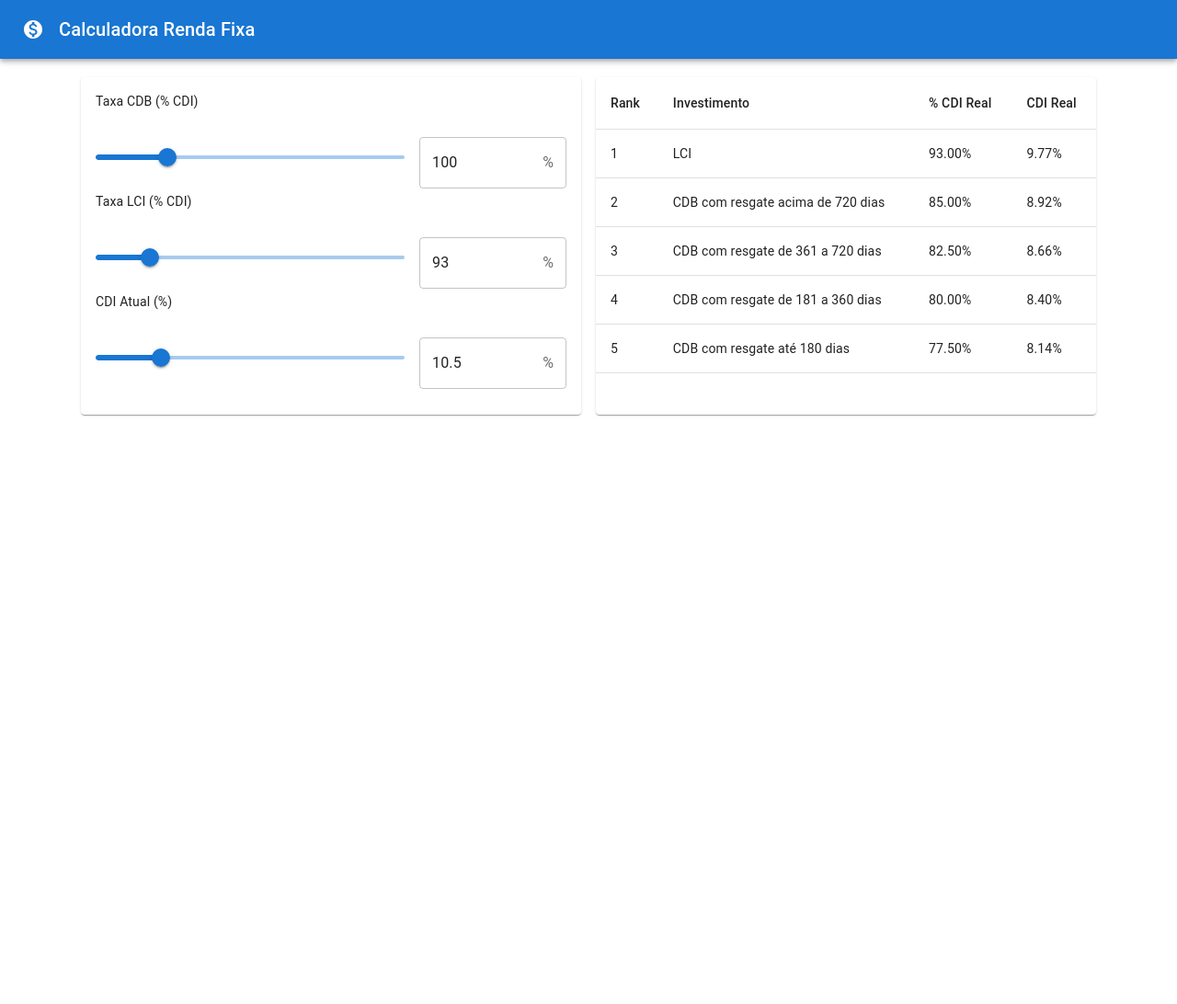
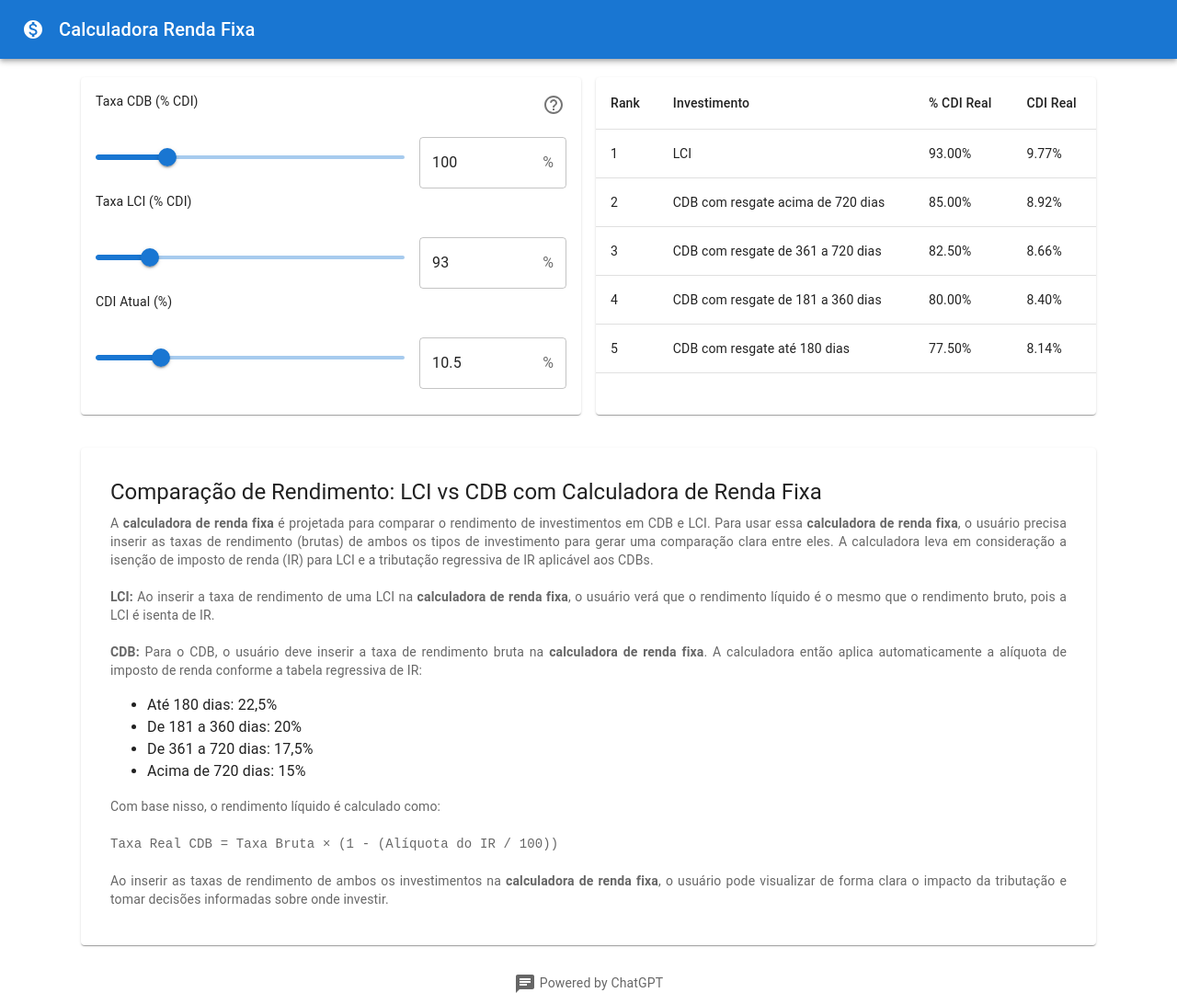
Before and after one commit to omarcovelho/calculadora-renda-fixa, a React (Vite) app: page / in a window 1280 px wide. Shown: the whole page at 92% size. Before the commit the page ends 800 px from the top, so only its background shows below. Built offline with nearby package versions, Linux system fonts and the light colour scheme.

Commit message:
add information and footer

```diff
--- a/package.json
+++ b/package.json
@@ -20,7 +20,9 @@
     "@mui/material": "^6.0.2",
     "react": "^18.3.1",
     "react-dom": "^18.3.1",
-    "react-ga4": "^2.1.0"
+    "react-ga4": "^2.1.0",
+    "semantic-ui-css": "^2.5.0",
+    "semantic-ui-react": "^2.1.5"
   },
   "devDependencies": {
     "@eslint/js": "^9.9.0",
--- a/src/App.jsx
+++ b/src/App.jsx
@@ -1,7 +1,8 @@
-import { Container, AppBar, Toolbar, Typography, CssBaseline, Button } from '@mui/material';
+import { Container, AppBar, Toolbar, Typography, CssBaseline, Button, Box } from '@mui/material';
 import MonetizationOnIcon from '@mui/icons-material/MonetizationOn';
 import Calculator from './components/Calculator';
 import ReactGA from 'react-ga4';
+import { Chat } from '@mui/icons-material';
 
 function App() {
 
@@ -23,6 +24,13 @@ function App() {
       <Container style={{ marginTop: 20 }}>
         <Calculator />
       </Container>
+
+      <Box sx={{ padding: '10px 0', textAlign: 'center', marginTop: '20px' }}>
+        <Typography variant="body2" color="text.secondary">
+          <Chat sx={{ verticalAlign: 'middle', marginRight: '4px' }} />
+          Powered by ChatGPT
+        </Typography>
+      </Box>
     </Container>
   );
 }
--- a/src/components/Calculator.jsx
+++ b/src/components/Calculator.jsx
@@ -1,4 +1,4 @@
-import React, { useState, useEffect } from 'react';
+import React, { useState, useEffect, useRef } from 'react';
 import {
   Grid,
   Card,
@@ -12,9 +12,13 @@ import {
   TableRow,
   Paper,
   Typography,
-  Container
+  Container,
+  Button,
+  Icon,
+  IconButton
 } from '@mui/material';
 import SliderWithInput from './SliderWithInput'; // Make sure the path is correct for importing the SliderWithInput component
+import { Chat, HelpOutlineRounded, QuestionMark } from '@mui/icons-material';
 
 function Calculator() {
   const [cdbRate, setCdbRate] = useState(100);
@@ -22,6 +26,16 @@ function Calculator() {
   const [cdiAtual, setCdiAtual] = useState(10.5);
 
   const [investmentTypes, setInvestmentTypes] = useState([]);
+
+  // Creating a reference for the card
+  const infoCardRef = useRef(null);
+
+  // Function to scroll to the card
+  const scrollToInfoCard = () => {
+    if (infoCardRef.current) {
+      infoCardRef.current.scrollIntoView({ behavior: 'smooth' });
+    }
+  };
 
   useEffect(() => {
     let newInvestmentTypes = [
@@ -52,11 +66,17 @@ function Calculator() {
     <Container>
       <Grid container spacing={2} alignItems="stretch">
         <Grid item xs={12} md={6}>
-          <Card style={{ display: 'flex', flexDirection: 'column', height: '100%' }}>
+          <Card style={{ display: 'flex', flexDirection: 'column', height: '100%', position:  'relative' }}>
             <CardContent style={{ flexGrow: 1 }}>
               <SliderWithInput label="Taxa CDB (% CDI)" value={cdbRate} onChange={setCdbRate} min={70} max={200} />
               <SliderWithInput label="Taxa LCI (% CDI)" value={lciRate} onChange={setLciRate} min={70} max={200} />
               <SliderWithInput label="CDI Atual (%)" value={cdiAtual} onChange={setCdiAtual} min={0} max={50} step={0.5} />
+              <IconButton
+                onClick={scrollToInfoCard}
+                style={{ position: 'absolute', top: '10px', right: '10px' }}
+                >
+                <HelpOutlineRounded />
+                </IconButton>
             </CardContent>
           </Card>
         </Grid>
@@ -83,7 +103,36 @@ function Calculator() {
                   </TableBody>
                 </Table>
               </TableContainer>
-
+        </Grid>
+        <Grid item xs={12} md={12}>
+        <Card ref={infoCardRef} style={{ marginTop: '20px', padding: '16px' }}>
+        <CardContent>
+          <Typography variant="h5" component="div" gutterBottom>
+            Comparação de Rendimento: LCI vs CDB com Calculadora de Renda Fixa
+          </Typography>
+          <Typography variant="body2" color="text.secondary" component="div" sx={{ textAlign: 'justify' }}>
+            A <strong>calculadora de renda fixa</strong> é projetada para comparar o rendimento de investimentos em CDB e LCI. Para usar essa <strong>calculadora de renda fixa</strong>, o usuário precisa inserir as taxas de rendimento (brutas) de ambos os tipos de investimento para gerar uma comparação clara entre eles. A calculadora leva em consideração a isenção de imposto de renda (IR) para LCI e a tributação regressiva de IR aplicável aos CDBs.
+            <br /><br />
+            <strong>LCI:</strong> Ao inserir a taxa de rendimento de uma LCI na <strong>calculadora de renda fixa</strong>, o usuário verá que o rendimento líquido é o mesmo que o rendimento bruto, pois a LCI é isenta de IR.
+            <br /><br />
+            <strong>CDB:</strong> Para o CDB, o usuário deve inserir a taxa de rendimento bruta na <strong>calculadora de renda fixa</strong>. A calculadora então aplica automaticamente a alíquota de imposto de renda conforme a tabela regressiva de IR:
+          </Typography>
+          {/* Unordered list must be outside Typography to avoid nesting errors */}
+          <ul>
+            <li>Até 180 dias: 22,5%</li>
+            <li>De 181 a 360 dias: 20%</li>
+            <li>De 361 a 720 dias: 17,5%</li>
+            <li>Acima de 720 dias: 15%</li>
+          </ul>
+          <Typography variant="body2" color="text.secondary" component="div" sx={{ textAlign: 'justify' }}>
+            Com base nisso, o rendimento líquido é calculado como:
+            <br /><br />
+            <code>Taxa Real CDB = Taxa Bruta × (1 - (Alíquota do IR / 100))</code>
+            <br /><br />
+            Ao inserir as taxas de rendimento de ambos os investimentos na <strong>calculadora de renda fixa</strong>, o usuário pode visualizar de forma clara o impacto da tributação e tomar decisões informadas sobre onde investir.
+          </Typography>
+        </CardContent>
+      </Card>
         </Grid>
       </Grid>
     </Container>
```
Also changed, not shown: 1 other file (tests, documents, lock files or other folders).
